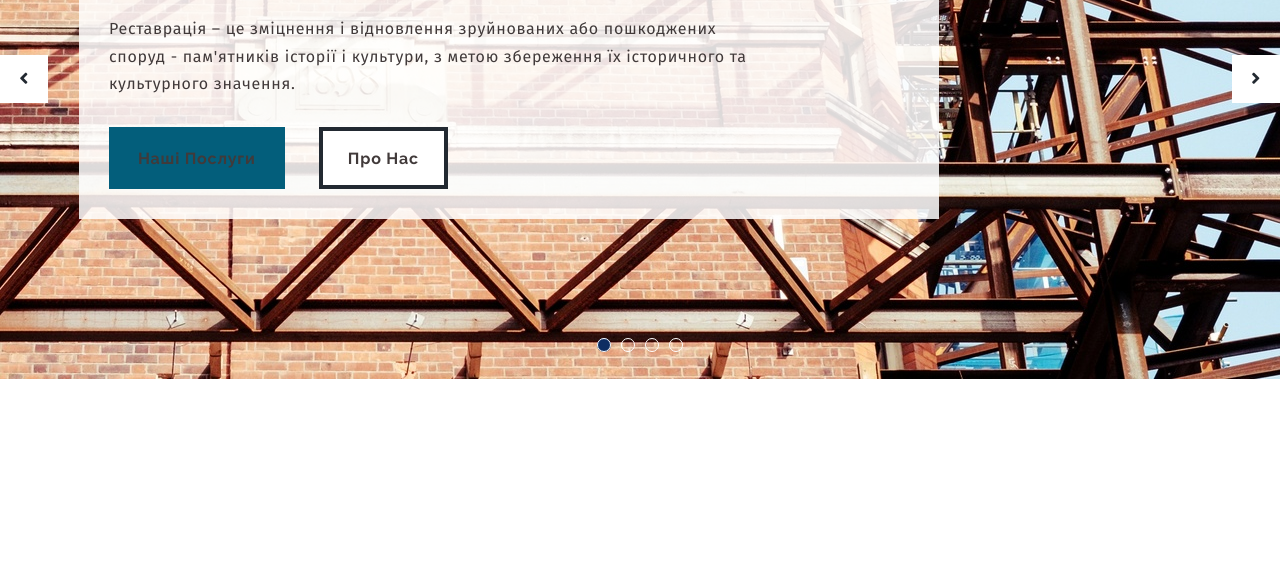
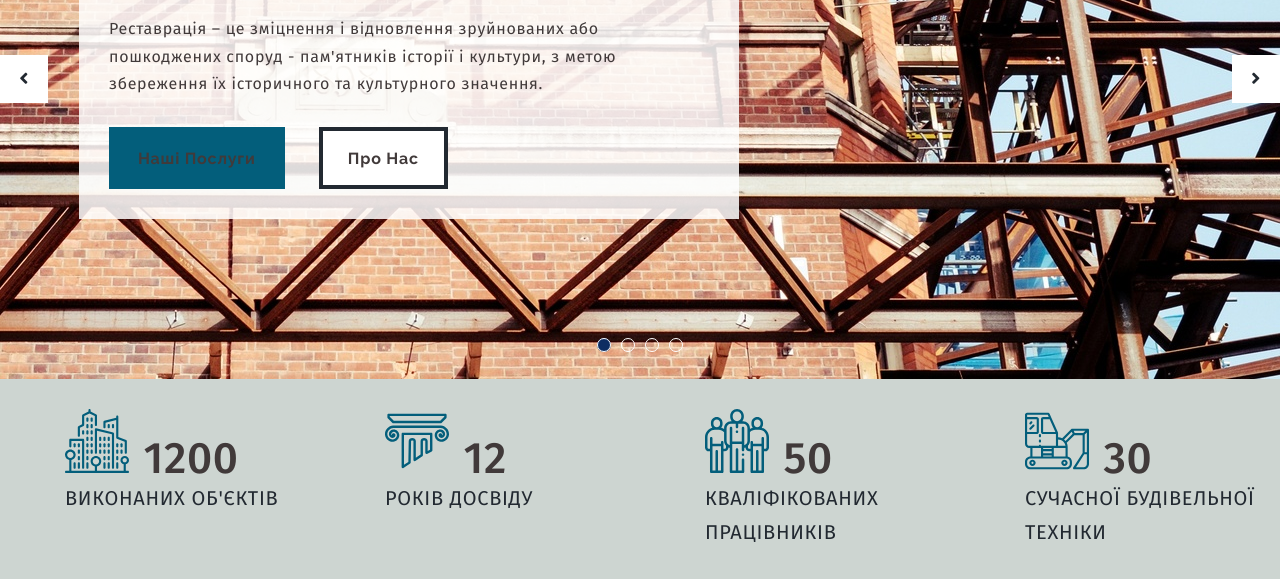
Before and after one commit to Tolala9/Reconstruction-company-ZC, a website: page layout/app/index.html in a window 1280 px wide. Shown: the part 402-981 px from the top of the page. Before the commit the page ends 800 px from the top, so only its background shows below. Drawn offline with Linux system fonts and the light colour scheme.

Commit message:
Layout: section advantages

```diff
--- a/layout/app/assets/styles/base/_global.sass
+++ b/layout/app/assets/styles/base/_global.sass
@@ -216,8 +216,8 @@ p
 	font-family: "Fira Sans", sans-serif
 	font-size: 16px
 
-* + p
-	margin-top: 50px
+// * + p
+// 	margin-top: 50px
 
 .add-title + p
 	margin-top: 30px
--- a/layout/app/assets/styles/base/_vars.sass
+++ b/layout/app/assets/styles/base/_vars.sass
@@ -22,10 +22,11 @@ $greenText: green
 // **
 // ** Button color vars
 // ** --------------------------------------------------
-$accentButton: #FE9920
+$accentButton: #035E7B
 
 // **
 // ** Elements color vars
 // ** --------------------------------------------------
 $bg: #FFFFFF
 $greyIcon: #CDD5D1
+$greySection: #CDD5D1
--- /dev/null
+++ b/layout/app/assets/styles/modules/_adv-wrap-item.sass
@@ -0,0 +1,17 @@
+.adv-wrap-item
+	font-family: "Fira Sans", sans-serif
+	padding-left: 50px
+	// text-align: center
+	.icon-adv
+		width: 64px
+		height: 64px
+	span
+		font-size: 44px
+		font-weight: 500
+		margin-left: 10px
+		line-height: 44px
+	p
+		font-size: 20px
+		text-transform: uppercase
+		margin: 0
+		padding: 0
--- a/layout/app/assets/styles/modules/_section.sass
+++ b/layout/app/assets/styles/modules/_section.sass
@@ -39,7 +39,7 @@
 	padding-bottom: 60px
 .section-sm
 	padding-top: 30px
-	padding-top: 30px
+	padding-bottom: 30px
 .section-lg--title
 	padding-top: 60px
 	padding-bottom: 50px
@@ -88,6 +88,11 @@
 			color: $whiteText
 		.divider-title
 			border-color: $white
+	&--grey
+		background-color: $greySection
+		h1, h2, h3, h4, p
+			color: $blackText
+
 
 
 .section-none-pad-bot
--- a/layout/app/assets/styles/modules/_swiper.sass
+++ b/layout/app/assets/styles/modules/_swiper.sass
@@ -484,7 +484,7 @@
 .swiper-modern
 	.text-wrapper
 		background-color: rgba(255,255,255, .85)
-		max-width: 800px
+		max-width: 600px
 		padding: 30px
 		margin-top: 70px
 		h1
--- a/layout/app/assets/styles/styles.sass
+++ b/layout/app/assets/styles/styles.sass
@@ -20,3 +20,5 @@
 @import "modules/_sprite"
 @import "modules/_border"
 @import "modules/_contact-block"
+@import "modules/_icon"
+@import "modules/_adv-wrap-item"
--- a/layout/app/index.html
+++ b/layout/app/index.html
@@ -243,7 +243,46 @@
   </section>
   <!-- END Swiper -->
 
+  <!-- START Advantages -->
+  <section class="section section-sm section--full-width section--grey">
+    <div class="container-fluid">
+      <div class="row">
 
+        <div class="col-xl-3">
+          <div class="adv-wrap-item">
+          <img class="icon-adv" src="assets/img/icons/main_page/cityscape.svg" alt="">
+          <span>1200</span>
+          <p>виконаних об'єктів</p>
+          </div>
+        </div>
+
+        <div class="col-xl-3">
+          <div class="adv-wrap-item">
+          <img class="icon-adv" src="assets/img/icons/main_page/greek-column.svg" alt="">
+          <span>12</span>
+          <p>РОКІВ ДОСВІДУ</p>
+          </div>
+        </div>
+
+        <div class="col-xl-3">
+          <div class="adv-wrap-item">
+          <img class="icon-adv" src="assets/img/icons/main_page/workers.svg" alt="">
+          <span>50</span>
+          <p>КВАЛІФІКОВАНИХ ПРАЦІВНИКІВ</p>
+          </div>
+        </div>
+
+        <div class="col-xl-3">
+          <div class="adv-wrap-item">
+          <img class="icon-adv" src="assets/img/icons/main_page/digger.svg" alt="">
+          <span>30</span>
+          <p>СУЧАСНОЇ БУДІВЕЛЬНОЇ ТЕХНІКИ</p>
+          </div>
+        </div>
+
+      </div>
+    </div>
+  </section>
 
 
 
```
Also changed, not shown: layout/app/assets/styles/modules/_icon.sass (added), layout/app/temp/styles/style.css.
